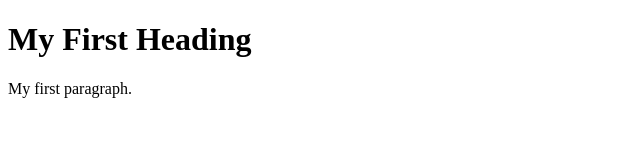
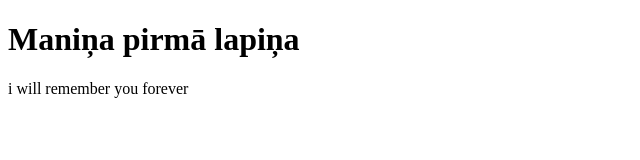
Before and after one commit to renatio32/Pablo-danelinio-myers, a plain HTML site: page index.html in a window 1280 px wide. Shown: the whole page, without its empty margins (0-640 px from the left). Drawn offline with Linux system fonts and the light colour scheme.

Commit message:
My first changes

```diff
--- a/index.html
+++ b/index.html
@@ -3,8 +3,8 @@
 <html>
 <body>
 
-<h1>My First Heading</h1>
-<p>My first paragraph.</p>
+<h1>Maniņa pirmā lapiņa</h1>
+<p>i will remember you forever</p>
 
 </body>
 </html>
```
